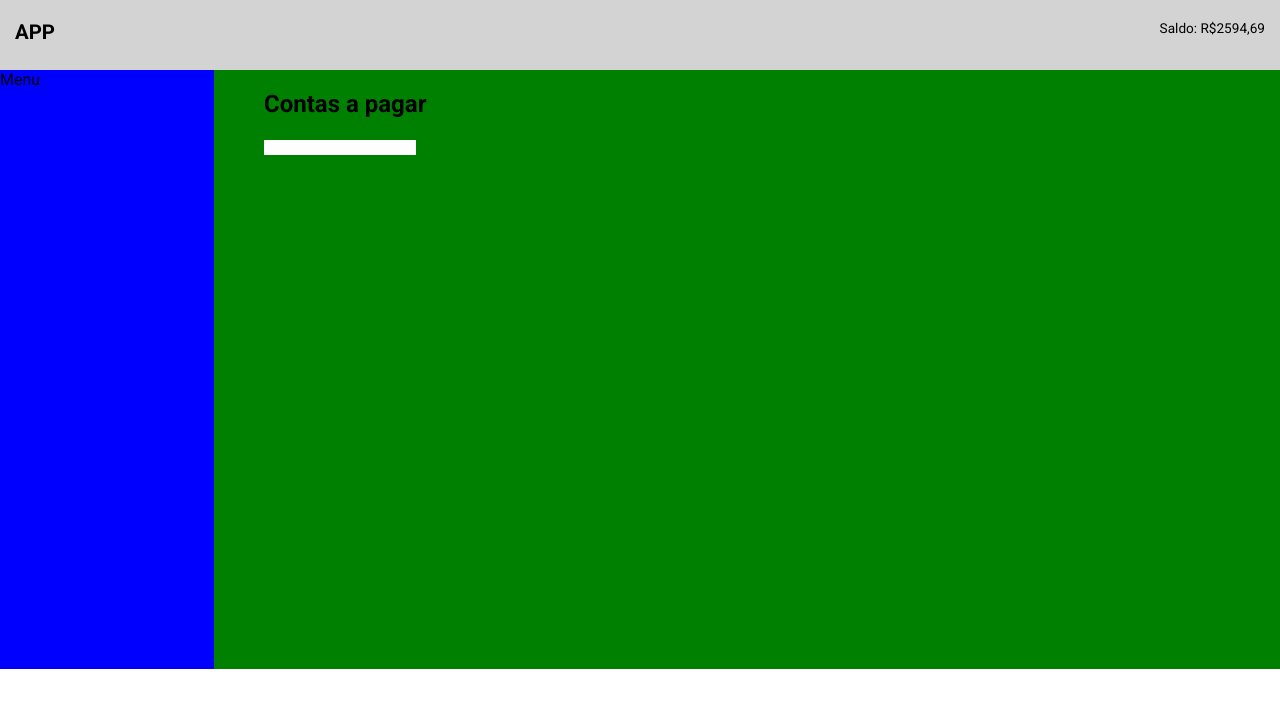
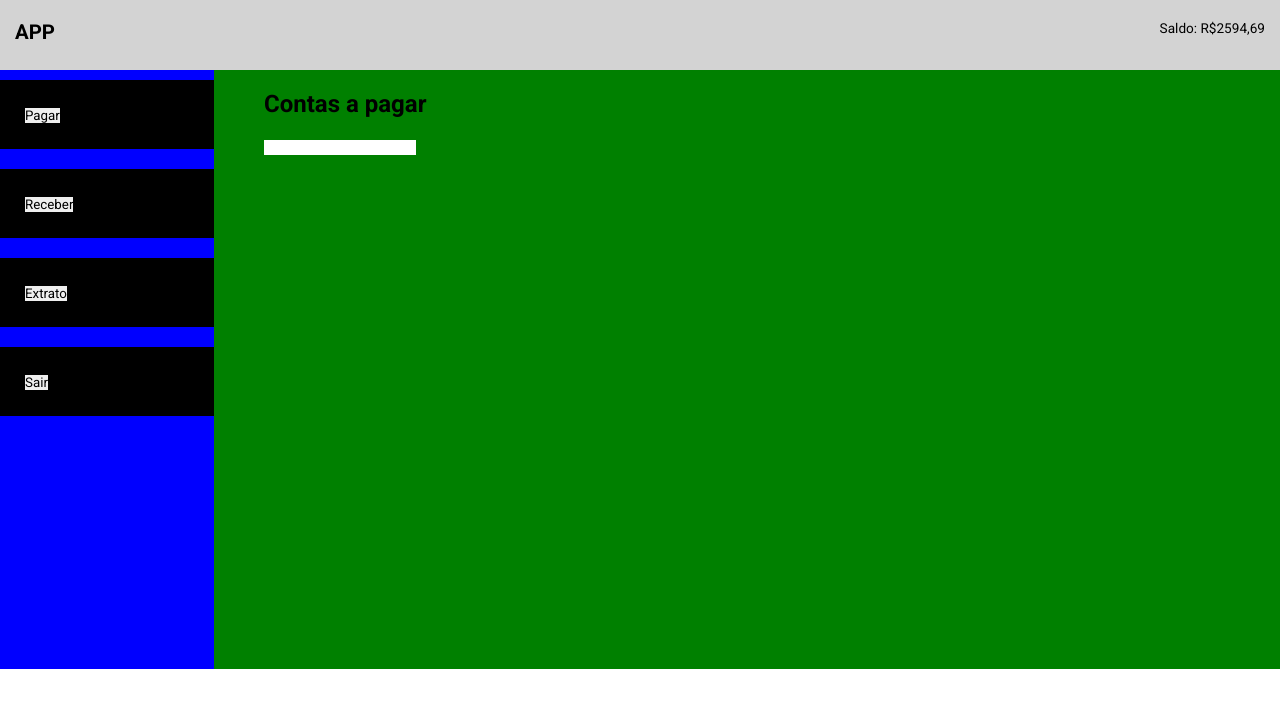
Before and after one commit to jeanmbm/projeto-contas-a-pagar, a React (Create React App) app: page /conta in a window 1280 px wide. Shown: the top 708 px of the page. Built offline with nearby package versions, Linux system fonts and the light colour scheme.

Commit message:
trabalhando no menu

```diff
--- a/src/App.css
+++ b/src/App.css
@@ -223,7 +223,10 @@ main {
 .Menu {
   grid-area: Menu;
   background-color: blue;
+  display: flex;
+  flex-direction: column;
 }
+
 .Content {
   grid-area: Content;
   background-color: green;
--- a/src/Componentes/Conta.js
+++ b/src/Componentes/Conta.js
@@ -1,6 +1,7 @@
 import React from 'react'
 import Conta2 from './Conta2'
 import Header from './Header'
+import Menu from './Menu'
 import './Style.css'
 
 class Conteudo extends React.Component {
@@ -17,7 +18,9 @@ class Conteudo extends React.Component {
         <div className="Header">
           <Header saldo={this.state.saldo} />
         </div>
-        <div className="Menu">Menu</div>
+        <div className="Menu">
+          <Menu />
+        </div>
         <div className="Content">
           <Conta2 />
         </div>
--- /dev/null
+++ b/src/Componentes/Menu.js
@@ -0,0 +1,18 @@
+import React from 'react'
+import Button from './Button'
+import './Style.css'
+
+class Menu extends React.Component {
+  render() {
+    return (
+      <div className="flex-container">
+        <Button estiloContainer="flex-item" acao="Pagar" />
+        <Button estiloContainer="flex-item" acao="Receber" />
+        <Button estiloContainer="flex-item" acao="Extrato" />
+        <Button estiloContainer="flex-item" acao="Sair" />
+      </div>
+    )
+  }
+}
+
+export default Menu
--- a/src/Componentes/Style.css
+++ b/src/Componentes/Style.css
@@ -192,3 +192,24 @@ main {
   background-color: green;
   padding: 20px 50px;
 }
+
+.flex-container {
+  display: flex;
+  flex-direction: column;
+  flex-wrap: nowrap;
+  justify-content: space-between;
+  align-items: stretch;
+  align-content: stretch;
+}
+
+.flex-item {
+  display: block;
+  flex-grow: 0;
+  flex-shrink: 1;
+  flex-basis: auto;
+  align-self: auto;
+  order: 0;
+  background-color: black;
+  padding: 25px;
+  margin: 10px 0px;
+}
```
